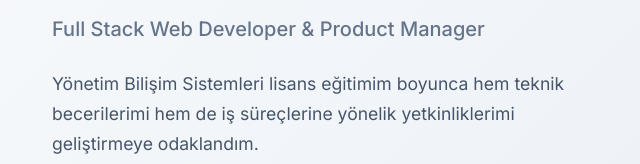
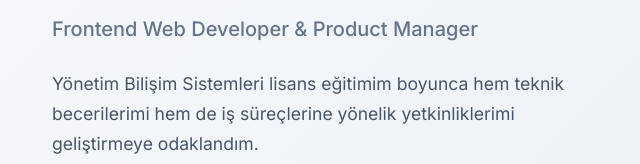
Before and after one commit to Nagihansamt/nagihansamt.github.io, a plain HTML site: page index.html in a window 1280 px wide. Shown: the part 257-421 px from the top of the page, 20-660 px from the left. Drawn offline with nearby package versions, Linux system fonts and the light colour scheme.

Commit message:
Update index.html

```diff
--- a/index.html
+++ b/index.html
@@ -50,7 +50,7 @@
       <div class="hero-content">
         <div class="hero-text">
           <h1 class="hero-title">Merhaba, Ben <span class="highlight">Nagihan Gülen</span></h1>
-          <p class="hero-subtitle">Full Stack Web Developer & Product Manager</p>
+          <p class="hero-subtitle">Frontend Web Developer & Product Manager</p>
           <div class="hero-description">
             <p>Yönetim Bilişim Sistemleri lisans eğitimim boyunca hem teknik becerilerimi hem de iş süreçlerine yönelik yetkinliklerimi geliştirmeye odaklandım.</p>
             <p>Web geliştirme (HTML, CSS, JavaScript) alanında uygulamalı dersler ve bireysel projelerle front-end temellerini pekiştirdim. Ürün yönetimi, proje planlama, kullanıcı ihtiyaç analizi ve MVP geliştirme gibi konulara dair eğitimler alarak ürün yaşam döngüsüne hakim oldum.</p>
```
